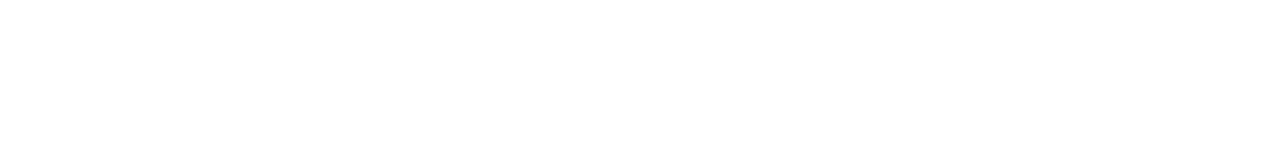
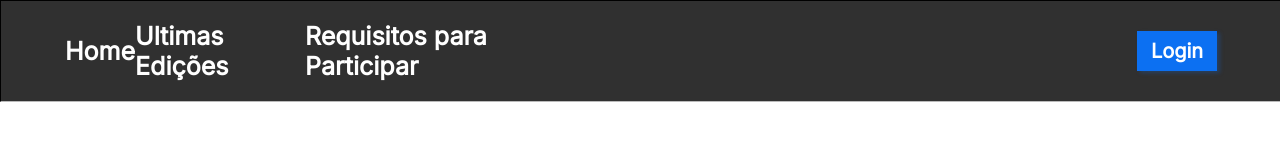
Before and after one commit to jonatansouzatech/BootcampDNC, a plain HTML site: page index.html in a window 1280 px wide. Drawn offline with Linux system fonts and the light colour scheme.

Commit message:
Criação do estilo css do menu

```diff
--- /dev/null
+++ b/estilo.css
@@ -0,0 +1,59 @@
+ /*Importação de fonte direto do google*/
+ @import url('https://fonts.googleapis.com/css2?family=Inter&family=Poppins:wght@400;700&display=swap');
+
+ body {
+     margin: 0px;
+     padding: 0px;
+ }
+
+ #menu {
+ display: flex;
+ width: 40%;
+ justify-content: space-around;
+ align-items: center;
+ margin-left: 5%;
+ }
+
+ #principal {
+     width: 100%;
+     height: 100px;
+     border: 1px solid black;
+     background-color: #303030;
+     display: flex;
+     justify-content: space-between;
+     align-items: center;
+     border-bottom: 1px solid #bababa;
+
+ }
+
+ #principal a {
+     font-family: 'Inter';
+     font-style: normal;
+     font-weight: 600;
+     font-size: 25px;
+     line-height: 30px;
+     color: #FFFFFF;
+     text-decoration: none;
+ }
+
+ #principal div a:hover {
+     color: #cccc;
+ }
+
+ #principal button {
+     margin-right: 5%;
+     background: #0C70F2;
+     box-shadow: 3px 2px 4px rgba(12, 112, 242, 0.25); /* sombra ao redor do button */
+     width: 80px;
+     height: 40px;
+     top: 30px;
+     font-family: 'Inter';
+     font-style: normal;
+     font-weight: 600;
+     font-size: 20px;
+     line-height: 25px;
+     color: #FFFFFF;
+     border: 0;
+     cursor: pointer;
+
+ }
--- a/index.html
+++ b/index.html
@@ -5,8 +5,18 @@
     <meta http-equiv="X-UA-Compatible" content="IE=edge">
     <meta name="viewport" content="width=device-width, initial-scale=1.0">
     <title>Bootcamp DNC</title>
+    <link rel="stylesheet" href="estilo.css">
+
 </head>
+
 <body>
-
+    <nav id="principal">
+    <div id="menu">
+        <a href="">Home</a>
+        <a href="">Ultimas Edições</a>
+        <a href="">Requisitos para Participar</a>
+    </div>
+    <button>Login</button>
+    </nav>
 </body>
 </html>
```
